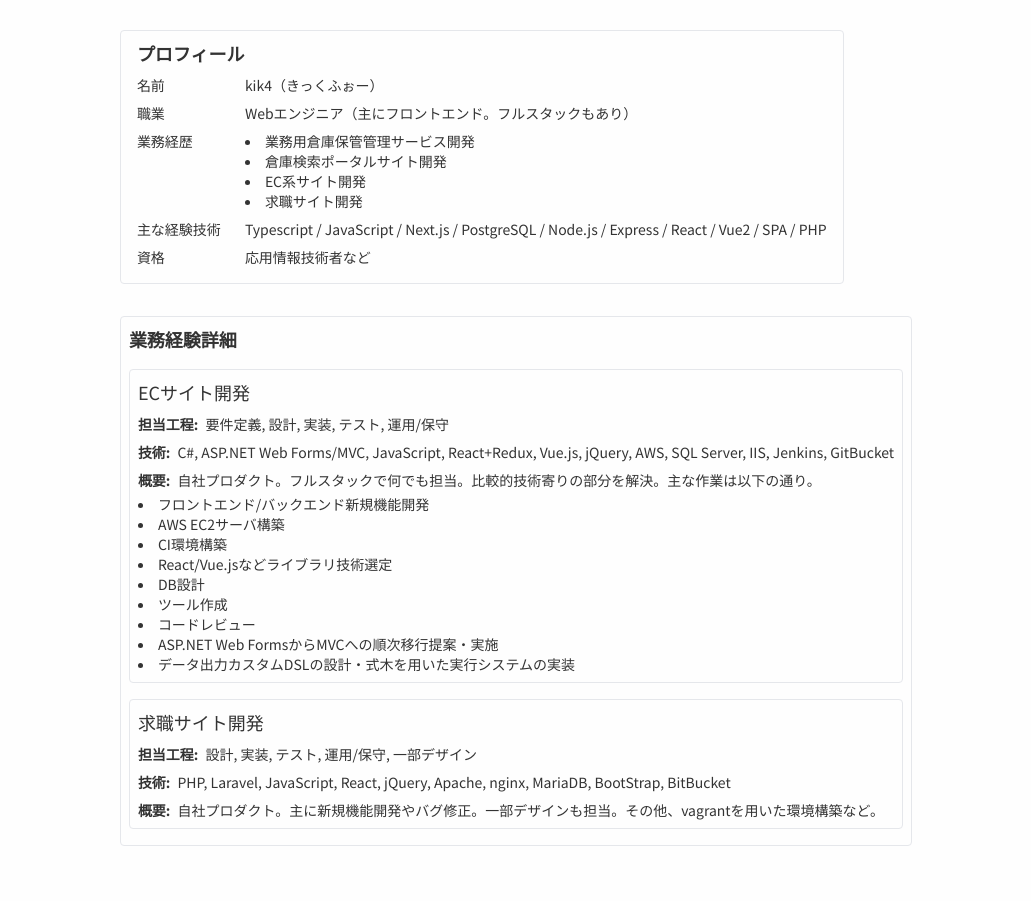
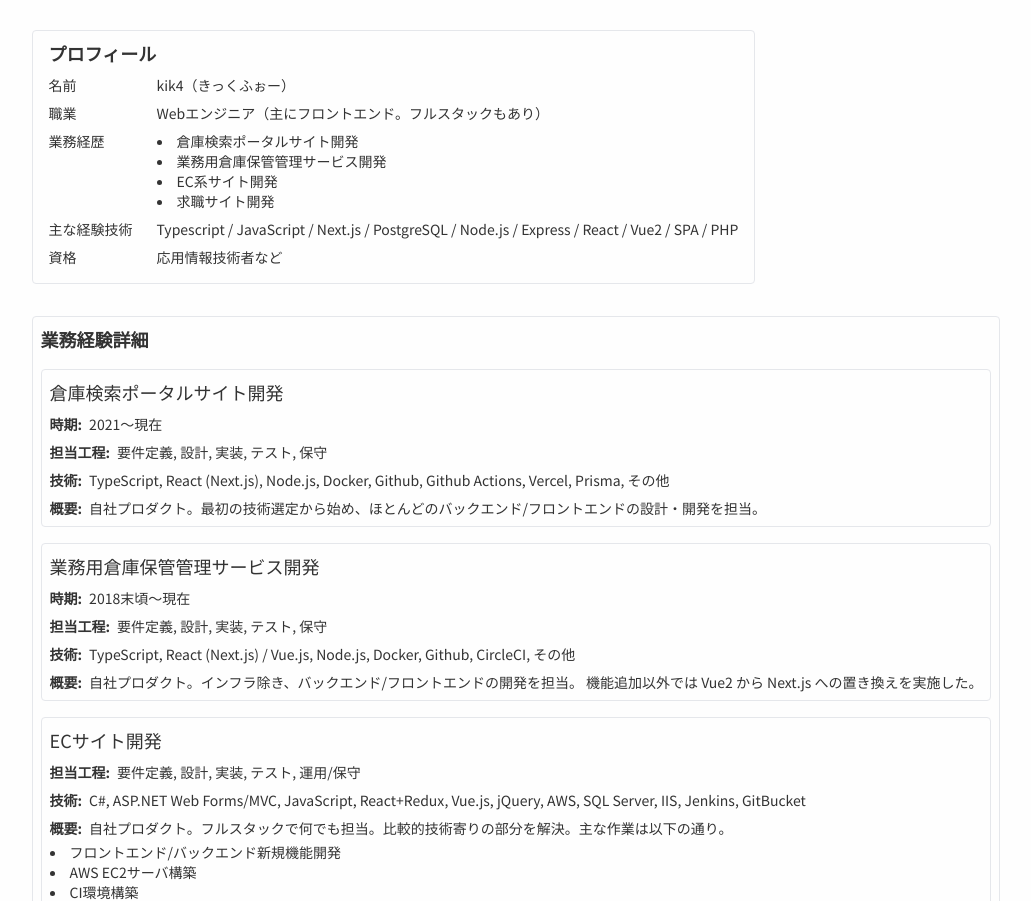
Before and after one commit to kik4/my-portfolio-next, a Next.js app: page / in a window 1280 px wide. Shown: the part 346-1247 px from the top of the page, without its empty margins (124-1155 px from the left). Built offline with nearby package versions, Linux system fonts and the light colour scheme.

Commit message:
add new content

```diff
--- a/app/page.tsx
+++ b/app/page.tsx
@@ -34,8 +34,8 @@ export default function Home() {
 						<div>業務経歴</div>
 						<ul className="list-inside list-disc">
 							{[
+								"倉庫検索ポータルサイト開発",
 								"業務用倉庫保管管理サービス開発",
-								"倉庫検索ポータルサイト開発",
 								"EC系サイト開発",
 								"求職サイト開発",
 							].map((v) => (
@@ -54,6 +54,63 @@ export default function Home() {
 
 				<section className="flex flex-col gap-4 rounded border px-2 pt-2 pb-4">
 					<h2 className="font-bold text-lg">業務経験詳細</h2>
+					<section className="flex flex-col gap-2 rounded border p-2 text-sm">
+						<h3 className="text-lg">倉庫検索ポータルサイト開発</h3>
+						<div>
+							<span className="mr-[0.5em] font-bold">時期:</span>
+							2021〜現在
+						</div>
+						<div>
+							<span className="mr-[0.5em] font-bold">担当工程:</span>
+							{["要件定義", "設計", "実装", "テスト", "保守"].join(", ")}
+						</div>
+						<div>
+							<span className="mr-[0.5em] font-bold">技術:</span>
+							{[
+								"TypeScript",
+								"React (Next.js)",
+								"Node.js",
+								"Docker",
+								"Github",
+								"Github Actions",
+								"Vercel",
+								"Prisma",
+								"その他",
+							].join(", ")}
+						</div>
+						<div>
+							<span className="mr-[0.5em] font-bold">概要:</span>
+							自社プロダクト。最初の技術選定から始め、ほとんどのバックエンド/フロントエンドの設計・開発を担当。
+						</div>
+					</section>
+					<section className="flex flex-col gap-2 rounded border p-2 text-sm">
+						<h3 className="text-lg">業務用倉庫保管管理サービス開発</h3>
+						<div>
+							<span className="mr-[0.5em] font-bold">時期:</span>
+							2018末頃〜現在
+						</div>
+						<div>
+							<span className="mr-[0.5em] font-bold">担当工程:</span>
+							{["要件定義", "設計", "実装", "テスト", "保守"].join(", ")}
+						</div>
+						<div>
+							<span className="mr-[0.5em] font-bold">技術:</span>
+							{[
+								"TypeScript",
+								"React (Next.js) / Vue.js",
+								"Node.js",
+								"Docker",
+								"Github",
+								"CircleCI",
+								"その他",
+							].join(", ")}
+						</div>
+						<div>
+							<span className="mr-[0.5em] font-bold">概要:</span>
+							自社プロダクト。インフラ除き、バックエンド/フロントエンドの開発を担当。
+							機能追加以外では Vue2 から Next.js への置き換えを実施した。
+						</div>
+					</section>
 					<section className="flex flex-col gap-2 rounded border p-2 text-sm">
 						<h3 className="text-lg">ECサイト開発</h3>
 						<div>
```
